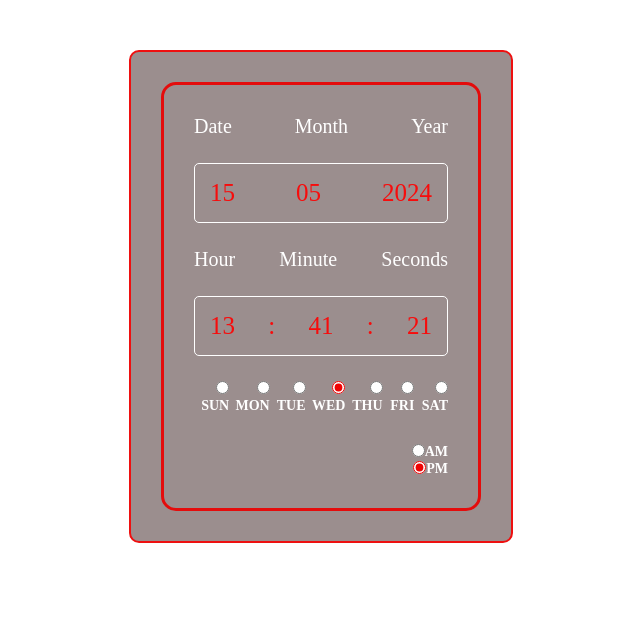
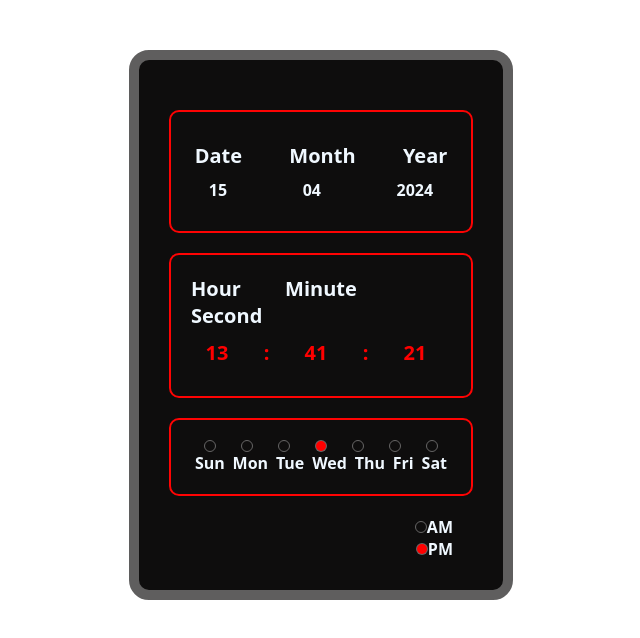
Before and after one commit to premkumar2501/Digital-Clock, a plain HTML site: page index.html in a window 1280 px wide. Shown: the whole page, without its empty margins (319-959 px from the left). Drawn offline with Linux system fonts and the light colour scheme.

Commit message:
Update the clock

```diff
--- a/clock.css
+++ b/clock.css
@@ -1,94 +1,83 @@
-* {
+*{
     margin: 0;
     padding: 0;
     box-sizing: border-box;
-
 }
-
-body {
-    color: #fff;
+body{
+    font-family: system-ui;
+    font-weight: 600;
+    color: aliceblue;
 }
-
-.outer_container {
+main{
     display: flex;
     justify-content: center;
-    align-items: center;
     margin-top: 50px;
 }
-
-.container {
-    border: 2px solid #ee1010;
-    background-color: #9b8e8e;
+.outer-line{
+    background-color: rgb(14, 13, 13);
+    width: 30%;
+    padding: 30px;
+    border: 10px solid rgb(95, 94, 94);
+    border-radius: 20px;
+}
+.date{
+    display: flex;
+    justify-content: space-around;
+    margin: 10px 0;
+}
+.head span{
+    font-size: 20px
+}
+.date-time{
+    margin: 20px 0;
+    border: 2px solid #fd0303;
     border-radius: 10px;
-    width: 50%;
-    margin: auto;
-    padding: 30px;
+    padding: 20px 0;
 }
-
-.card {
-    border: 3px solid #e40c0c;
-    border-radius: 15px;
-    padding: 30px;
+.time{
     display: flex;
-    justify-content: center;
+    flex-direction: column;
     align-items: center;
-    flex-wrap: wrap;
+    border: 2px solid #ff0303;
+    border-radius: 10px;
+    padding: 20px 0;
 }
-
-.date {
-    display: flex;
-    justify-content: space-between;
+.timing span{
+    margin: 0 20px;
+}
+.timer{
+    margin: 10px 10px 10px 0;
+    color: red;
     font-size: 20px;
 }
-
-.digital {
+.timer span{
+    margin: 0 15px;
+}
+.day{
     display: flex;
-    justify-content: space-between;
-    font-size: 25px;
-    border: 1px solid #fff;
-    border-radius: 5px;
-    color: #f70c0c;
-    padding: 15px;
-    margin: 25px 0;
+    flex-direction: column;
+    border: 2px solid #ff0303;
+    border-radius: 10px;
+    padding: 20px;
+    margin: 20px 0;
 }
-
-.days {
+.days{
     display: flex;
-    justify-content: end;
-    align-content: end;
-    flex-wrap: wrap;
-    font-size: 14px;
+    justify-content: space-around;
 }
-
-.row1 {
+.am-pm{
     display: flex;
-    text-align: center;
-    padding-bottom: 30px;
+    align-items: center;
 }
-
-.row {
-    width: 100%;
+.time-am-pm{
+    display: flex;
+    flex-direction: column;
+    align-items: end;
+    margin-right: 20px;
 }
-
-input {
-    accent-color: #ee0303;
+.color{
+    width: 12px;
+    height: 12px;
+    border-radius: 50%;
+    border: 1px solid rgba(104, 103, 103, 0.986);
 }
-
-@media(min-width:320px) {
-    .container {
-        width: 100%;
-    }
-}
-
-@media(min-width:720px) {
-    .container {
-        width: 100%;
-    }
-}
-
-@media(min-width:1020px) {
-    .container {
-        width: 30%;
-        margin: auto;
-    }
-}
--- a/clock.js
+++ b/clock.js
@@ -1,80 +1,75 @@
-let date1 = document.getElementById('date');
-let month1 = document.getElementById('month');
-let year1 = document.getElementById('year')
+let date = document.getElementById('date')
+let month = document.getElementById('month')
+let year = document.getElementById('year')
 
+let fullDate = new Date()
+let day = fullDate.getDate()
+let toMonth = fullDate.getMonth()
+let toYear = fullDate.getFullYear()
+let today = fullDate.getDay()
 
-let date = new Date();
-let toDate = date.getDate();
-let toMonth = date.getMonth() + 1;
-toMonth = toMonth < 10 ? '0' + toMonth : toMonth;
+date.innerHTML = day
+if (toMonth < 10) {
+    toMonth = '0' + toMonth
+    month.innerHTML = toMonth
+}
+else {
+    month.innerHTML = toMonth
+}
+year.innerHTML = toYear
 
-let toYear = date.getFullYear();
-date1.innerText = toDate;
-month1.innerText = toMonth;
-year1.innerText = toYear;
+let hour = document.getElementById('hour')
+let minute = document.getElementById('minute')
+let second = document.getElementById('second')
+let colan = document.getElementById('colan')
+let colan1 = document.getElementById('colan1')
 
-let hours = document.getElementById("hr")
-let mint = document.getElementById('min')
-let sec = document.getElementById('sec')
+function timer() {
+    fullTime = new Date()
+    let toHour = fullTime.getHours()
+    let toMinute = fullTime.getMinutes()
+    let toSecond = fullTime.getSeconds()
 
+    toHour = toHour < 10 ? '0' + toHour : toHour
+    toMinute = toMinute < 10 ? '0' + toMinute : toMinute
+    toSecond = toSecond < 10 ? '0' + toSecond : toSecond
 
+    if (toSecond % 2 === 0) {
+        colan.style.color = 'black'
+        colan1.style.color = 'black'
+    }
+    else{
+        colan.style.color = 'red'
+        colan1.style.color = 'red'
+    }
 
-function tym() {
-    let currentTime = new Date()
-    current = currentTime.getHours()
-    minitue = currentTime.getMinutes()
-    second = currentTime.getSeconds()
+    hour.innerHTML = toHour
+    minute.innerHTML = toMinute
+    second.innerHTML = toSecond
+}
+setInterval(timer, 1000)
 
-    minitue = minitue < 10 ? '0' + minitue : minitue;
-    second = second < 10 ? '0' + second : second;
+let sunday = document.getElementById('sunday')
+let monday = document.getElementById('monday')
+let tuesday = document.getElementById('tuesday')
+let wednesday = document.getElementById('wednesday')
+let thusday = document.getElementById('thusday')
+let friday = document.getElementById('friday')
+let saterday = document.getElementById('saterday')
 
-    hours.innerText = current;
-    mint.innerText = minitue;
-    sec.innerText = second;
-}
-setInterval(tym, 1000)
+today = today === 0 ?  sunday.style.backgroundColor = 'red' :
+        today === 1 ? monday.style.backgroundColor = 'red' :
+        today === 2 ? tuesday.style.backgroundColor = 'red' :
+        today === 3 ? wednesday.style.backgroundColor = 'red' :
+        today === 4 ? thusday.style.backgroundColor = 'red' :
+        today === 5 ? friday.style.backgroundColor = 'red' :
+        today === 6 ? saterday.style.backgroundColor = 'red' : null
 
-let currentDay = date.getDay();
-let currentHour = date.getHours();
-
-let sun = document.getElementById('sun')
-let mon = document.getElementById('mon')
-let tue = document.getElementById('tue')
-let wed = document.getElementById('wed')
-let thu = document.getElementById('thu')
-let fri = document.getElementById('fri')
-let sat = document.getElementById('sat')
 let am = document.getElementById('am')
 let pm = document.getElementById('pm')
 
-
-if (currentHour < 12) {
-    am.setAttribute('checked', 'checked');
+if ( hour < 12){
+    am.style.backgroundColor = 'red'
+}else{
+    pm.style.backgroundColor = 'red'
 }
-else {
-    pm.setAttribute('checked', 'checked');
-}
-
-switch (currentDay) {
-    case 0:
-        sun.setAttribute('checked', 'checked');
-        break;
-    case 1:
-        mon.setAttribute('checked', 'checked');
-        break;
-    case 2:
-        tue.setAttribute('checked', 'checked');
-        break;
-    case 3:
-        wed.setAttribute('checked', 'checked');
-        break;
-    case 4:
-        thu.setAttribute('checked', 'checked');
-        break;
-    case 5:
-        fri.setAttribute('checked', 'checked');
-        break;
-    case 6:
-        sat.setAttribute('checked', 'checked');
-        break;
-}
--- a/index.html
+++ b/index.html
@@ -3,122 +3,75 @@
 
 <head>
     <meta charset="UTF-8">
-    <meta http-equiv="X-UA-Compatible" content="IE=edge">
     <meta name="viewport" content="width=device-width, initial-scale=1.0">
-    <title>Date object</title>
-    <link rel="stylesheet" href="clock.css">
+    <title>Digital Clock</title>
+    <link rel="stylesheet" href="./clock.css">
+    <link rel="icon" href="./clock_image.png">
 </head>
 
 <body>
-    <section class="outer_container">
-        <div class="container">
-            <div class="card">
-                <div class="row">
-                    <div class="date">
+    <main>
+        <div class="outer-line">
+            <div class="date-time">
+                <div class="date head">
                     <span>Date</span>
                     <span>Month</span>
                     <span>Year</span>
                 </div>
-                    <div class="digital">
+                <div class="date">
                     <span id="date"></span>
                     <span id="month"></span>
                     <span id="year"></span>
                 </div>
             </div>
-                <div class="row">
-                    <div class="date">
+            <div class="time">
+                <div class='timing head'>
                     <span>Hour</span>
                     <span>Minute</span>
-                        <span>Seconds</span>
+                    <span>Second</span>
                 </div>
-                    <div class="digital">
-                        <span id="hr">00</span>:
-                        <span id="min">00</span>:
-                        <span id="sec">00</span>
+                <div class="timer">
+                    <span id="hour"></span>
+                    <span id="colan">:</span>
+                    <span id="minute"></span>
+                    <span id="colan1">:</span>
+                    <span id="second"></span>
                 </div>
             </div>
-                <div class="row row1">
+
+            <div class="day">
                 <div class="days">
-                        <div class="type">
-                            <input type="radio" name="sun" id="sun">
+                    <div class="color" id="sunday"></div>
+                    <div class="color" id="monday"></div>
+                    <div class="color" id="tuesday"></div>
+                    <div class="color" id="wednesday"></div>
+                    <div class="color" id="thusday"></div>
+                    <div class="color" id="friday"></div>
+                    <div class="color" id="saterday"></div>
                 </div>
-                        <div class="head">
-                            <h4 class="head-1">SUN</h4>
+                <div class="days">
+                    <span id="sun">Sun</span>
+                    <span id="mon">Mon</span>
+                    <span id="tue">Tue</span>
+                    <span id="wed">Wed</span>
+                    <span id="thu">Thu</span>
+                    <span id="fri">Fri</span>
+                    <span id="set">Sat</span>
                 </div>
             </div>
-                    <div class="days">
-                        <div class="type">
-                            <input type="radio" name="mon" id="mon">
+            <div class="time-am-pm">
+                <div class="am-pm">
+                    <div class="color" id="am"></div>
+                    <p>AM</p>
                 </div>
-                        <div class="head">
-                            <h4 class="head-1">MON</h4>
-                        </div>
-                    </div>
-                    <div class="days">
-                        <div class="type">
-                            <input type="radio" name="tue" id="tue">
-                        </div>
-                        <div class="head">
-                            <h4 class="head-1">TUE</h4>
-                        </div>
-                    </div>
-                    <div class="days">
-                        <div class="type">
-                            <input type="radio" name="wed" id="wed">
-                        </div>
-                        <div class="head">
-                            <h4 class="head-1">WED</h4>
-                        </div>
-                    </div>
-                    <div class="days">
-                        <div class="type">
-                            <input type="radio" name="thu" id="thu">
-                        </div>
-                        <div class="head">
-                            <h4 class="head-1">THU</h4>
-                        </div>
-                    </div>
-                    <div class="days">
-                        <div class="type">
-                            <input type="radio" name="fri" id="fri">
-                        </div>
-                        <div class="head">
-                            <h4 class="head-1">FRI</h4>
-                        </div>
-                    </div>
-                    <div class="days">
-                        <div class="type">
-                            <input type="radio" name="sat" id="sat">
-                        </div>
-                        <div class="head">
-                            <h4 class="head-1">SAT</h4>
+                <div class="am-pm">
+                    <div class="color" id="pm"></div>
+                    <p>PM</p>
                 </div>
             </div>
         </div>
-                <div class="row">
-                    <div class="days">
-                        <div class="type">
-                            <input type="radio" name="am" id="am">
-                        </div>
-                        <div class="head">
-                            <h4 class="head-1">AM</h4>
-                        </div>
-                    </div>
-                    <div class="days">
-                        <div class="type1">
-                            <input type="radio" name="pm" id="pm">
-                        </div>
-                        <div class="head">
-                            <h4 class="head-1">PM</h4>
-                        </div>
-                    </div>
-                </div>
-            </div>
-        </div>
-    </section>
-
-   <script src="clock.js"></script>
-
+    </main>
+    <script src="./clock.js"></script>
 </body>
 
 </html>
```
Also changed, not shown: clock_image.png (added). Lines whose indentation alone changed are shown as unchanged.
